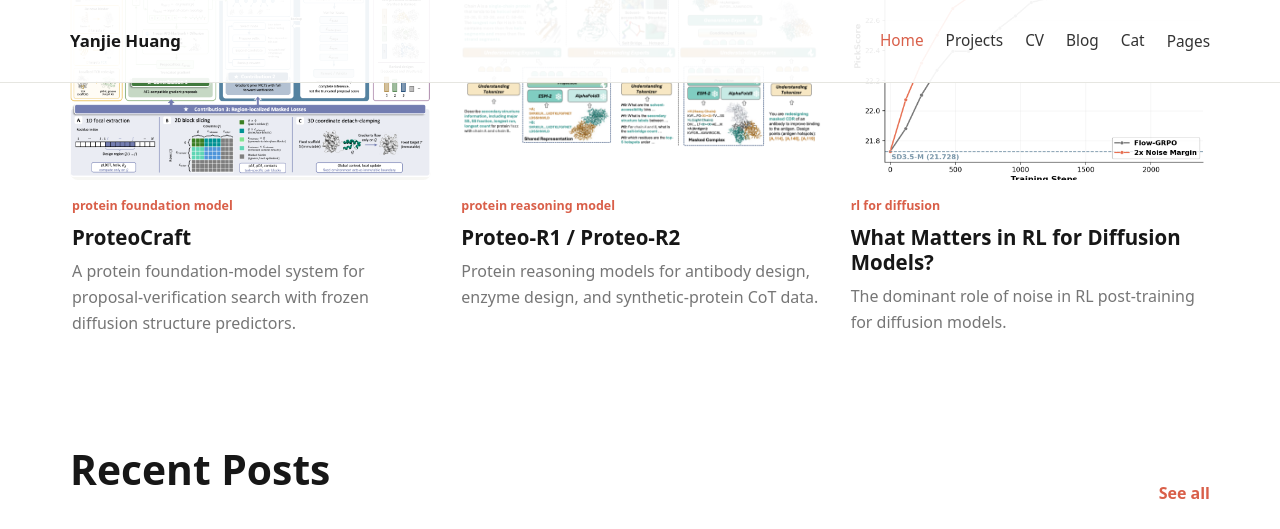
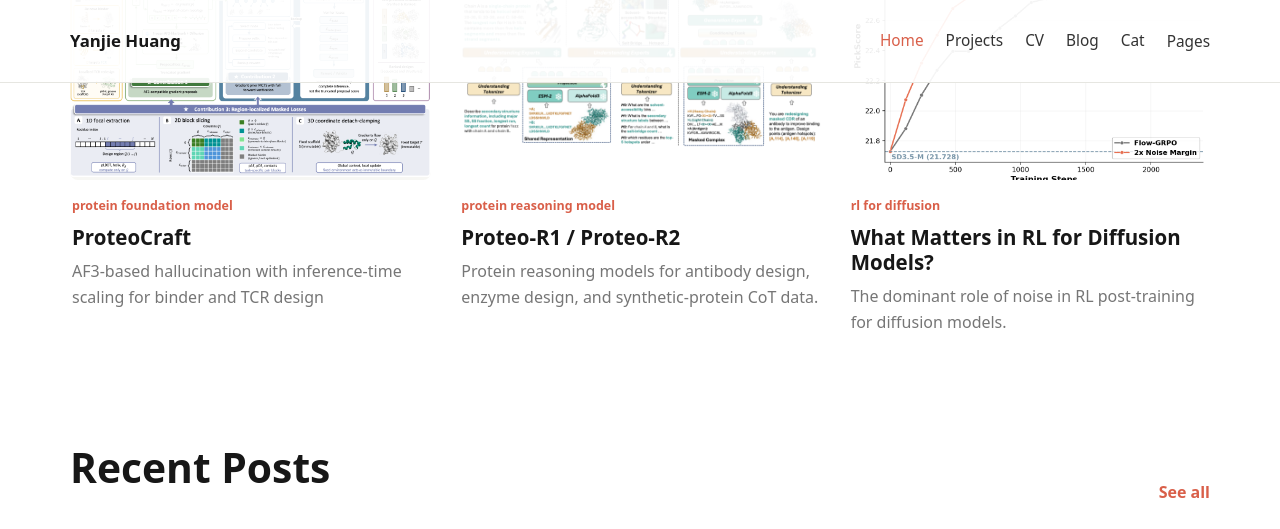
Before and after one commit to kevinhyj/kevinhyj.github.io, a Jekyll site: the page built from index.md, in a window 1280 px wide and 900 px high, scrolled down 1473 px, cut to the strip 0-529 px from the top of the window. Built offline with Jekyll 4.4.1, drawn with Linux system fonts in a browser that asks for light colours.

Commit message:
Refine ProteoCraft project description

```diff
--- a/_works/proteocraft.md
+++ b/_works/proteocraft.md
@@ -1,6 +1,6 @@
 ---
 title: "ProteoCraft"
-subtitle: "A protein foundation-model system for proposal-verification search with frozen diffusion structure predictors."
+subtitle: "AF3-based hallucination with inference-time scaling for binder and TCR design"
 kind: "Protein Foundation Model"
 year: "2026"
 role: "Co-first author"
```
